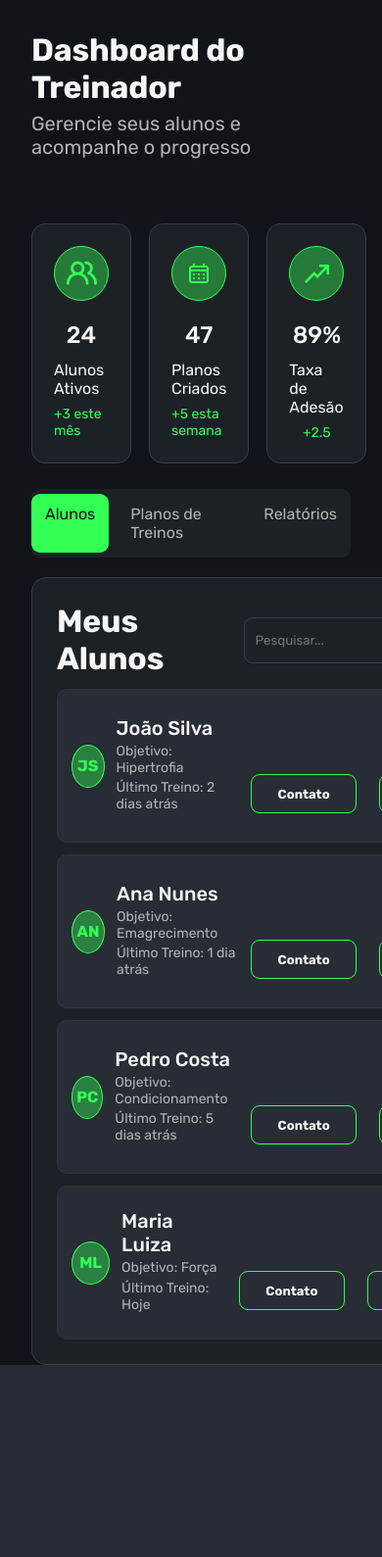
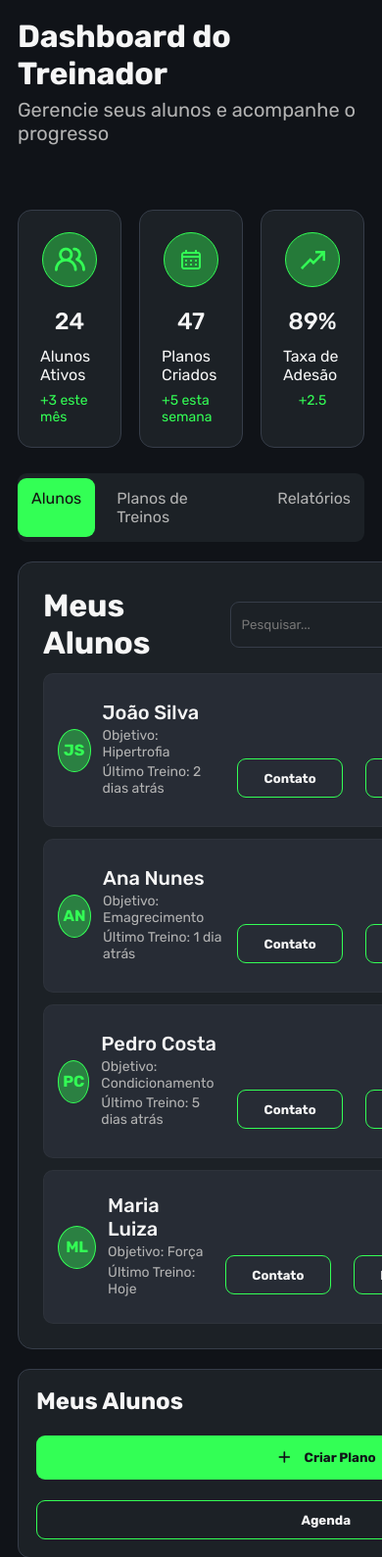
Before and after one commit to sara-allima/FitBooster, a Django app: page /dashboard-alunos/ in a window 390 px wide; the page is wider, and only the part inside the window is pictured. Shown: the top 1589 px of that part at 98% size. Before the commit the page ends 1393 px from the top of that part, so only its background shows below. Run offline with Django 5.2, Linux system fonts and the light colour scheme; some libraries are stand-ins or nearby versions; some web fonts are replaced.

Commit message:
Adição de Responsividade

```diff
--- a/home/templates/home/pages/dashboardAlunos.html
+++ b/home/templates/home/pages/dashboardAlunos.html
@@ -20,13 +20,14 @@
         <header>
             {% include "home/partials/dashboard/header.html" %}
         </header>
+
         <div class="cards">
             {% include "home/partials/dashboard/mainCards.html" %}
         </div>
         <div class="navegacao" aria-label="Navegação do dashboard">
             {% include "home/partials/dashboard/menuNavegacao.html" %}
         </div>
-    </div>
+
         <div class="main-grid">
             <main>
                 <section class="main-section">
@@ -42,6 +43,7 @@
                 {% include "home/partials/dashboard/sidebar.html" %}
             </aside>
         </div>
+    </div>
 
     <script src="{% static "dashboard/js/script.js" %}"></script>
 </body>
--- a/static/dashboard/css/dashboard.css
+++ b/static/dashboard/css/dashboard.css
@@ -117,7 +117,7 @@ header {
   display: grid;
   grid-template-columns: 1fr 320px;
   gap: 1.25rem;
-  align-items: start;
+  /* align-items: start; */
 }
   /*Main card e side bar*/
 
@@ -304,3 +304,16 @@ header {
   font-size: 14px;
 }
 /*Side Bar*/
+
+@media (max-width: 900px){
+  .stats {
+    grid-template-columns: 1fr;
+  }
+  .main-grid {grid-template-columns: 1fr;
+  }
+  .templates-grid {grid-template-columns: 1fr
+  }
+  body {
+    padding: 18px;
+  }
+}
```
Lines whose indentation alone changed are shown as unchanged.
